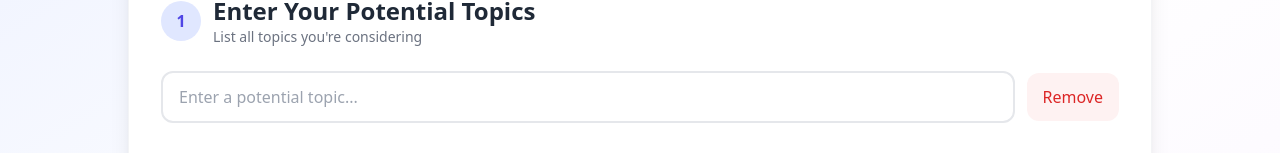
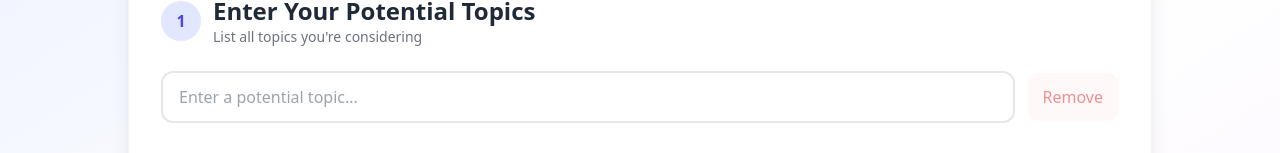
Before and after one commit to catherinepope/sequential-elimination, a Vue app: page / in a window 1280 px wide. Shown: the part 190-343 px from the top of the page. Built offline with nearby package versions, Linux system fonts and the light colour scheme.

Commit message:
Added error handling

```diff
--- a/src/TopicSelectorTool.vue
+++ b/src/TopicSelectorTool.vue
@@ -32,7 +32,8 @@
             />
             <button
               @click="removeTopic(topic.id)"
-              class="px-4 py-3 bg-red-50 text-red-600 rounded-xl hover:bg-red-100 transition-colors font-medium"
+              :disabled="topics.length <= 1"
+              class="px-4 py-3 bg-red-50 text-red-600 rounded-xl hover:bg-red-100 transition-colors font-medium disabled:opacity-50 disabled:cursor-not-allowed disabled:hover:bg-red-50"
             >
               Remove
             </button>
```
